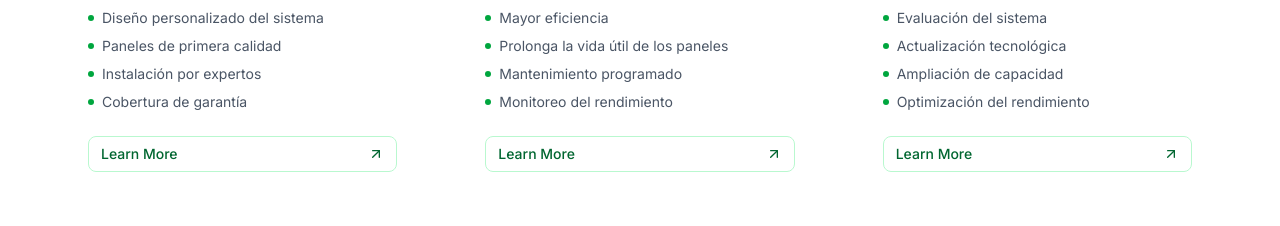
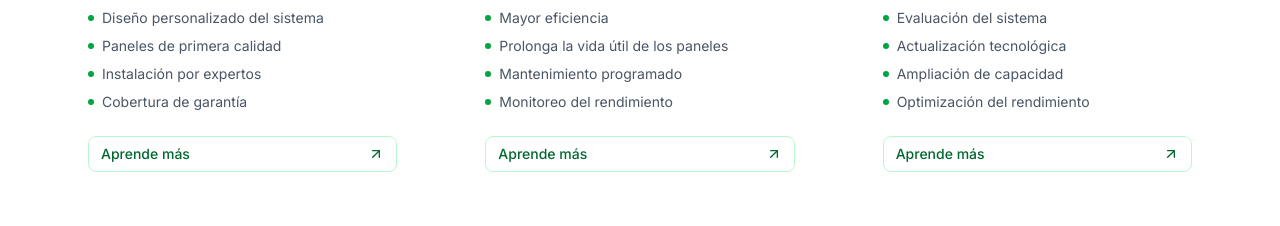
Before and after one commit to InuzDev/Voltagene-Landsite, a Next.js app: page / in a window 1280 px wide. Shown: the part 1420-1646 px from the top of the page. Built offline with nearby package versions, Linux system fonts and the light colour scheme.

Commit message:
translation mistake fix

```diff
--- a/app/page.tsx
+++ b/app/page.tsx
@@ -219,7 +219,7 @@ export default function Home() {
                                  variant="ghost"
                                  className="w-full justify-between text-green-800 hover:text-green-900 hover:bg-green-50 border border-green-200 group-hover:border-green-300 transition-colors"
                               >
-                                 Learn More{" "}
+                                 Aprende más{" "}
                                  <ArrowUpRight className="h-4 w-4 transition-transform group-hover:translate-x-1 group-hover:-translate-y-1" />
                               </Button>
                            </div>
```
